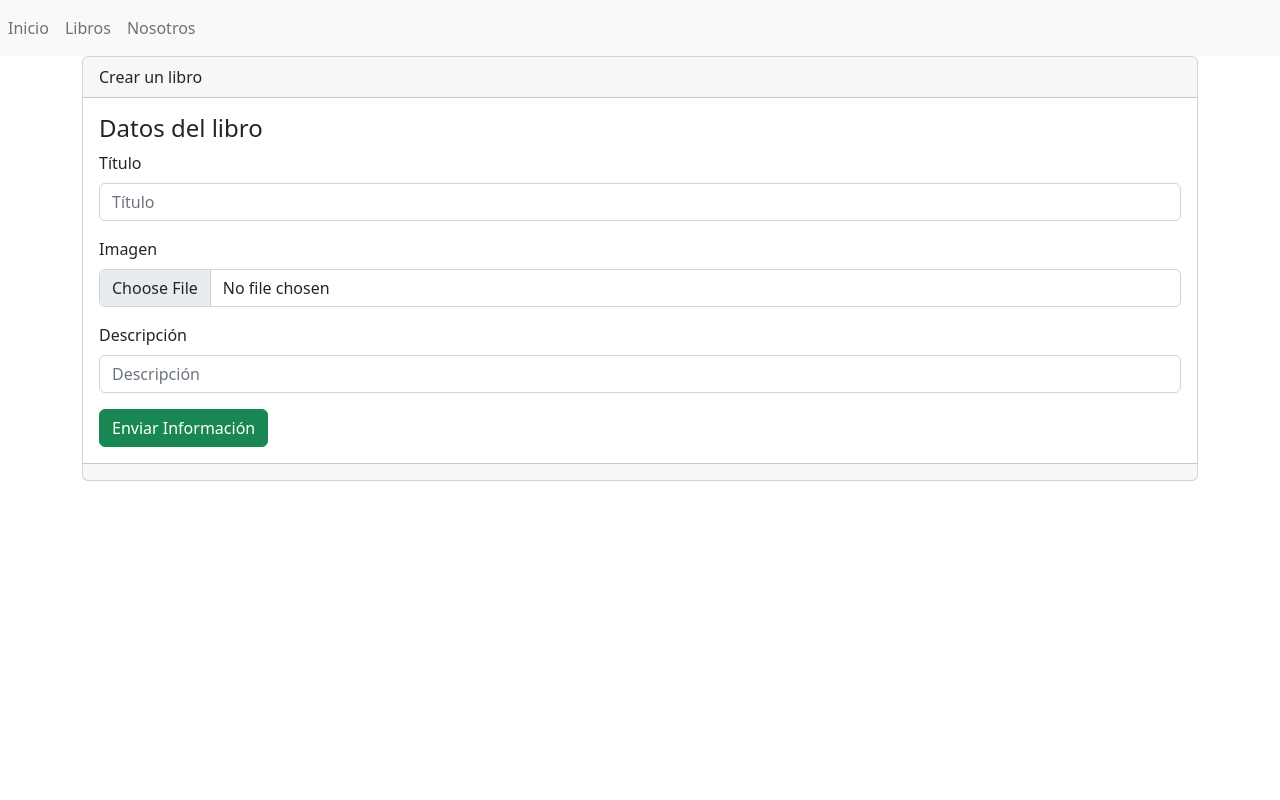
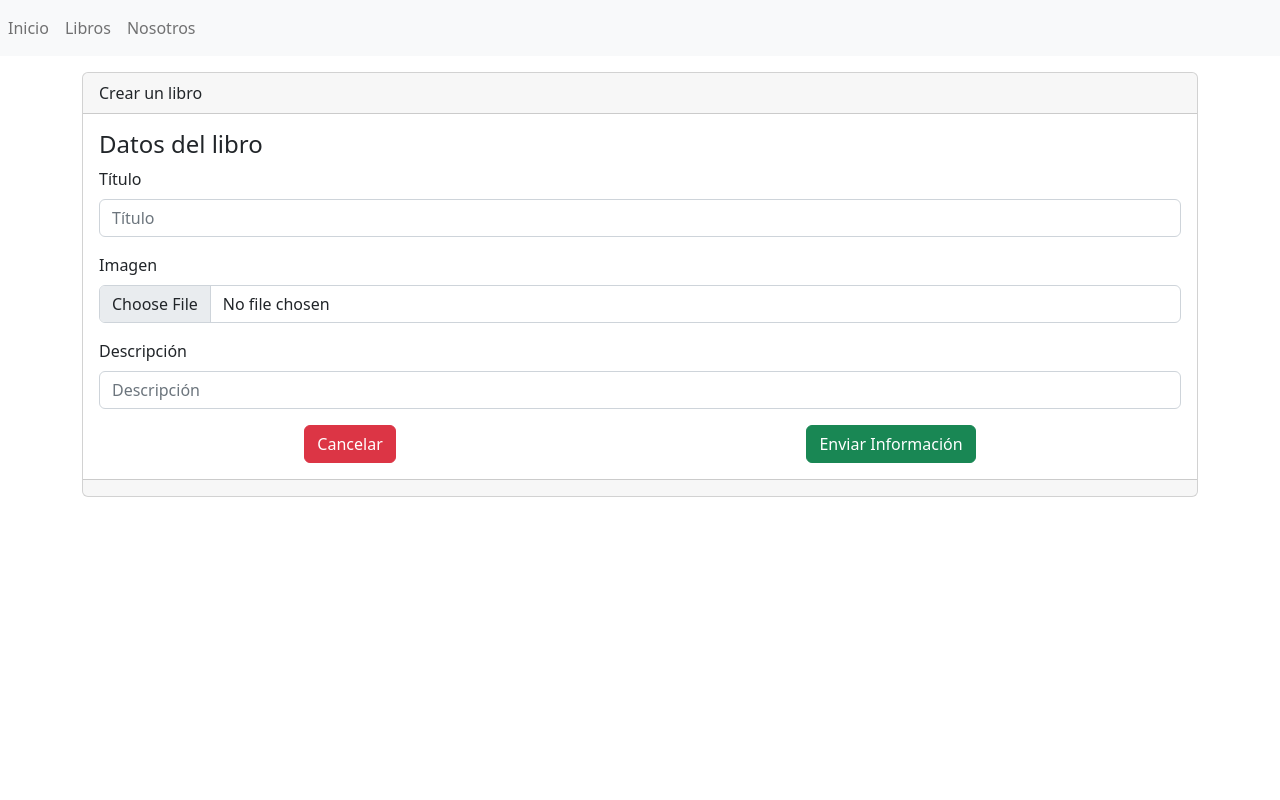
Before and after one commit to EdsonJSF/django_crud_mysql, a Django app: page /libros/crear in a window 1280 px wide. Run offline with Django 3.2, Linux system fonts and the light colour scheme.

Commit message:
Ajustes de disenio

```diff
--- a/libreria/templates/base.html
+++ b/libreria/templates/base.html
@@ -18,7 +18,7 @@
     />
   </head>
 
-  <body>
+  <body class="d-flex flex-column min-vh-100">
     <!-- place navbar here -->
     <header>
       <nav class="navbar navbar-expand navbar-light bg-light">
@@ -39,12 +39,12 @@
     <!-- place main here -->
     <main class="container">
       <div class="row">
-        <div class="col-12">{% block contenido %}{% endblock %}</div>
+        <div class="col-12 mt-3">{% block contenido %}{% endblock %}</div>
       </div>
     </main>
 
     <!-- place footer here -->
-    <footer></footer>
+    <footer class="mt-auto"></footer>
 
     <!-- Bootstrap JavaScript Libraries -->
     <script
--- a/libreria/templates/pages/libros/form.html
+++ b/libreria/templates/pages/libros/form.html
@@ -24,11 +24,8 @@
   </div>
   <div class="col-12 help-text">{{ campo.errors }}</div>
   {% endfor %}
-  <input
-    name=""
-    id=""
-    class="btn btn-success"
-    type="submit"
-    value="Enviar Información"
-  />
+  <div class="d-flex justify-content-around">
+    <a class="btn btn-danger" href="{% url 'libros' %}">Cancelar</a>
+    <input class="btn btn-success" type="submit" value="Enviar Información" />
+  </div>
 </form>
```
